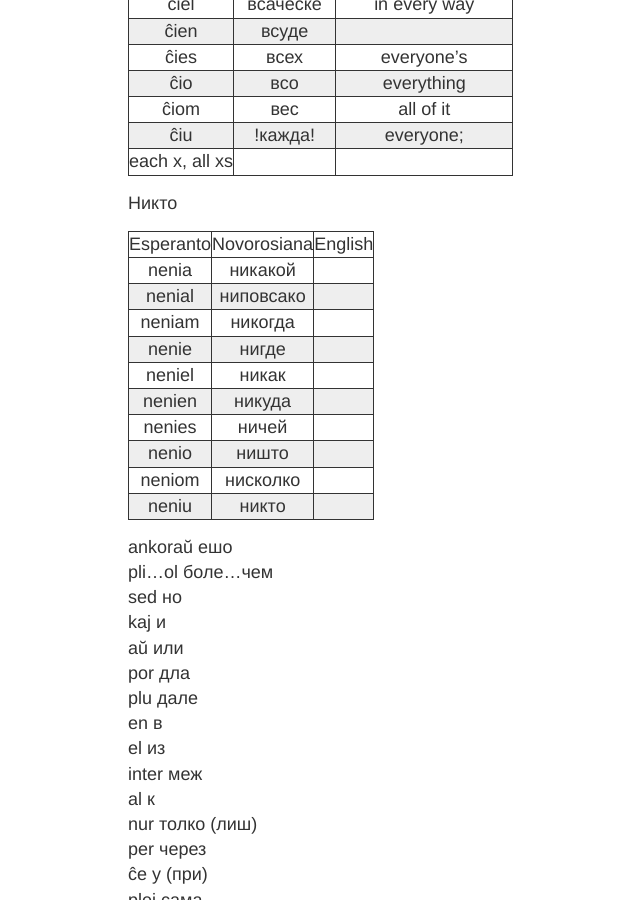
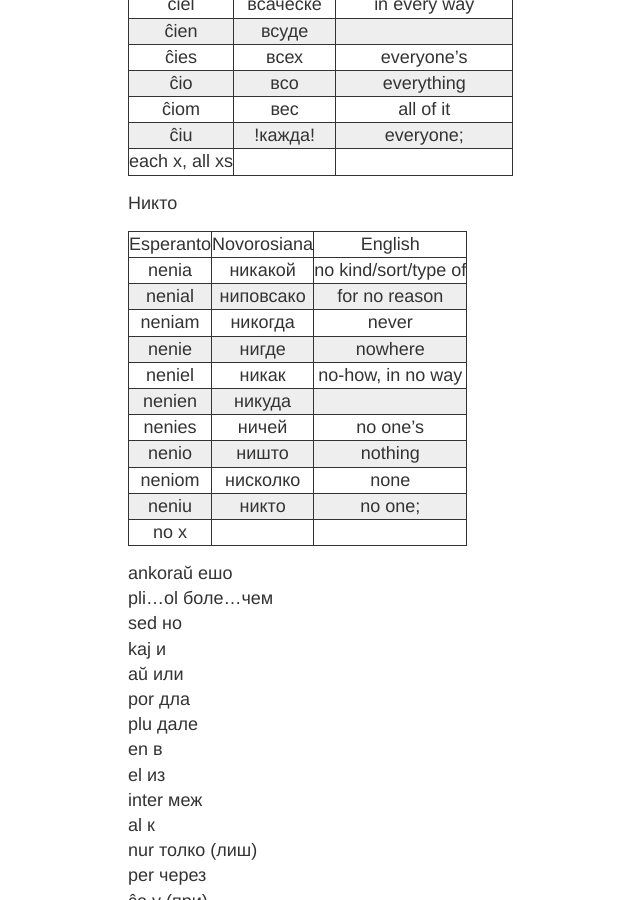
Before and after one commit to learnrusanto/learnrusanto.github.io, a Jekyll site: the page built from _posts/1970-01-04-sojuzoj.md, in a window 1280 px wide and 900 px high, scrolled down 1811 px. Shown: the whole window, without its empty margins (152-792 px from the left). Built offline with Jekyll 4.4.1, drawn with Linux system fonts in a browser that asks for light colours.

Commit message:
Negative ("No")

```diff
--- a/_posts/1970-01-04-sojuzoj.md
+++ b/_posts/1970-01-04-sojuzoj.md
@@ -84,16 +84,17 @@ each x, all xs  |
 
 | Esperanto | Novorosiana | English  |
 |:----------:|:----------:|:-----------:|
-|  nenia      |   никакой       |         |
-|  nenial      |   ниповсако       |         |
-|  neniam      |   никогда       |         |
-|  nenie      |    нигде      |         |
-|  neniel     |    никак      |         |
+|  nenia      |   никакой       |  no kind/sort/type of       |
+|  nenial      |   ниповсако       |  for no reason       |
+|  neniam      |   никогда       | never        |
+|  nenie      |    нигде      |   nowhere      |
+|  neniel     |    никак      |   no-how, in no way      |
 |  nenien      |   никуда       |         |
-|  nenies      |   ничей       |         |
-|  nenio      |    ништо      |         |
-|   neniom     |   нисколко       |         |
-|  neniu      |    никто      |         |
+|  nenies      |   ничей       |  no one's       |
+|  nenio      |    ништо      |   nothing      |
+|   neniom     |   нисколко       | none        |
+|  neniu      |    никто      |  no one;
+no x       |
 
 
 
```
